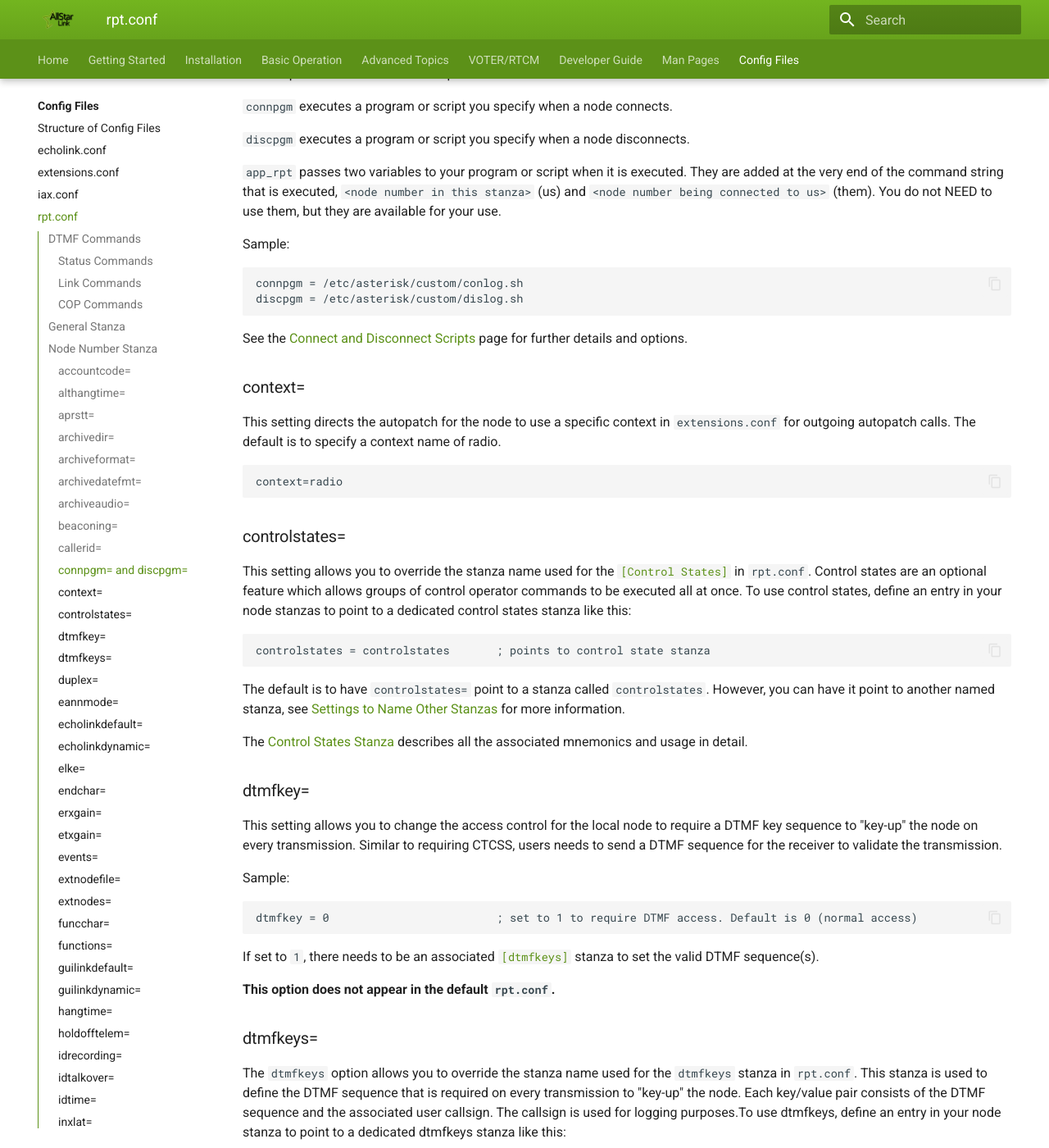
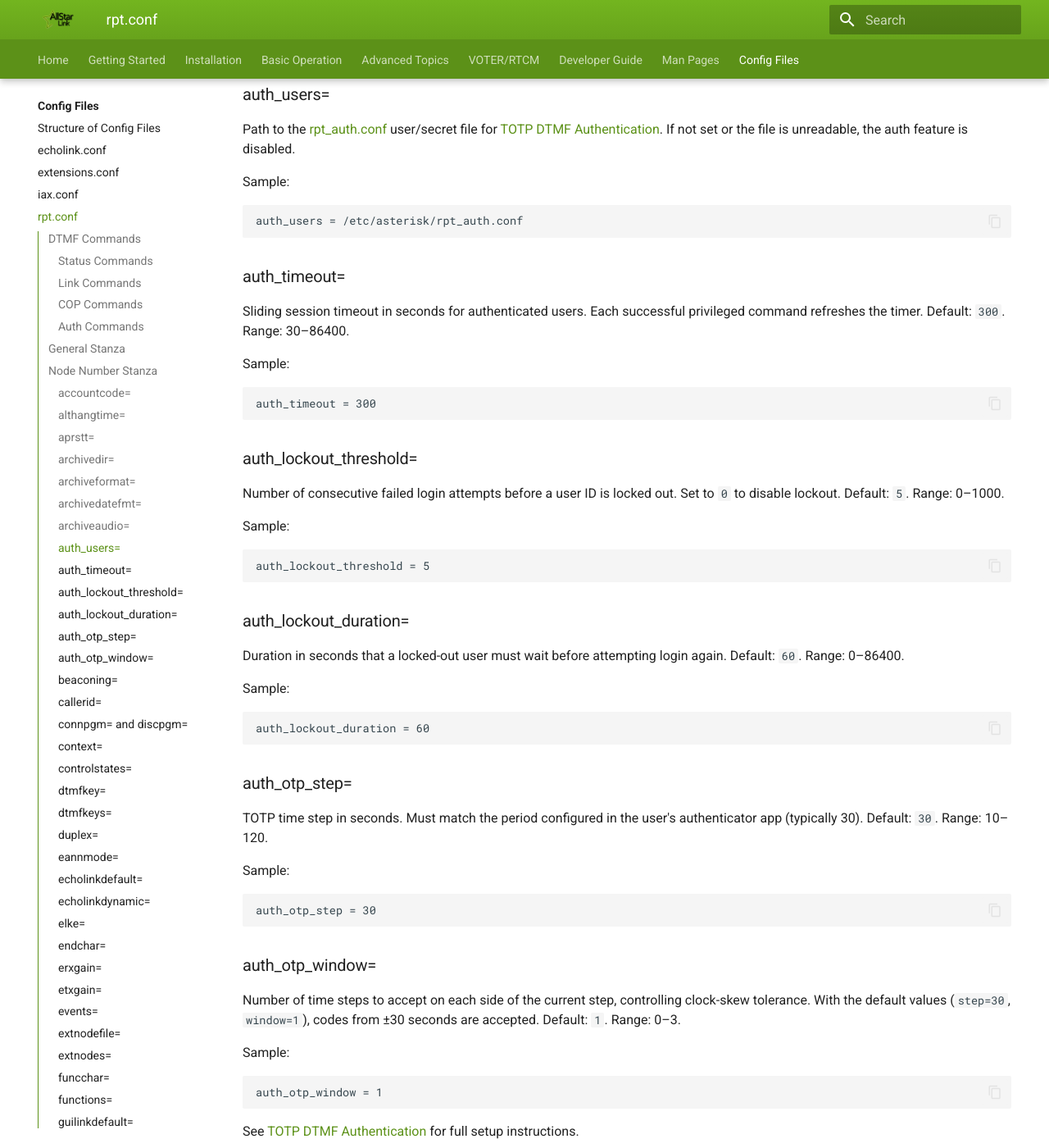
Before and after one commit to AllStarLink/ASL3-Manual, an MkDocs documentation site: the page built from docs/config/rpt_conf.md, in a window 1280 px wide and 1400 px high, scrolled down 9567 px. Shown: the whole window at 82% size. Built offline with MkDocs 1.6.1 and Material for MkDocs 9.7.7, drawn with Linux system fonts in a browser that asks for light colours; some of the changed text lies outside the part shown.

Commit message:
Add TOTP DTMF Authentication documentation
- New advanced topic page: TOTP DTMF Authentication user guide
- New config reference page: rpt_auth.conf
- Add auth_* keys and auth function class to rpt_conf.md
- Update navigation in mkdocs.yml

````diff
--- a/docs/config/rpt_conf.md
+++ b/docs/config/rpt_conf.md
@@ -158,6 +158,25 @@ COP|Description
 64|Send pre-configured APRSTT notification, quietly (cop,64,CALL[,OVERLAYCHR])
 65|Send POCSAG page (equipped channel types only)
 
+### Auth Commands
+Commands using the `auth` function class provide [TOTP DTMF Authentication](../adv-topics/totp-auth.md) — per-user, one-time-password access control for privileged DTMF commands.
+
+Sample:
+
+```
+A1 = auth,a   ; Login (expects 4-digit user ID + 6-digit OTP)
+A2 = auth,s   ; Status query
+A3 = auth,l   ; Logout
+```
+
+auth|Description
+----|----------
+a|Login. Collects exactly 10 additional digits (4-digit user ID + 6-digit TOTP code) and authenticates.
+s|Status. Plays a courtesy tone indicating whether a session is active.
+l|Logout. Clears the active authentication session on this node.
+
+The auth function requires additional configuration. See [TOTP DTMF Authentication](../adv-topics/totp-auth.md) for full setup instructions and the [`rpt_auth.conf`](rpt_auth_conf.md) reference for the user/secret file format.
+
 ## General Stanza
 ASL3 introduces a new stanza in `rpt.conf`, the `[general]` stanza.
 
@@ -273,6 +292,62 @@ archiveaudio = yes                  ; enable/disable audio recordings (default =
 ```
 
 See the [Audio and Activity Logging](../adv-topics/archivedir.md) page for additional details on this feature.
+
+### auth_users=
+Path to the [rpt_auth.conf](rpt_auth_conf.md) user/secret file for [TOTP DTMF Authentication](../adv-topics/totp-auth.md). If not set or the file is unreadable, the auth feature is disabled.
+
+Sample:
+
+```
+auth_users = /etc/asterisk/rpt_auth.conf
+```
+
+### auth_timeout=
+Sliding session timeout in seconds for authenticated users. Each successful privileged command refreshes the timer. Default: `300`. Range: 30–86400.
+
+Sample:
+
+```
+auth_timeout = 300
+```
+
+### auth_lockout_threshold=
+Number of consecutive failed login attempts before a user ID is locked out. Set to `0` to disable lockout. Default: `5`. Range: 0–1000.
+
+Sample:
+
+```
+auth_lockout_threshold = 5
+```
+
+### auth_lockout_duration=
+Duration in seconds that a locked-out user must wait before attempting login again. Default: `60`. Range: 0–86400.
+
+Sample:
+
+```
+auth_lockout_duration = 60
+```
+
+### auth_otp_step=
+TOTP time step in seconds. Must match the period configured in the user's authenticator app (typically 30). Default: `30`. Range: 10–120.
+
+Sample:
+
+```
+auth_otp_step = 30
+```
+
+### auth_otp_window=
+Number of time steps to accept on each side of the current step, controlling clock-skew tolerance. With the default values (`step=30`, `window=1`), codes from ±30 seconds are accepted. Default: `1`. Range: 0–3.
+
+Sample:
+
+```
+auth_otp_window = 1
+```
+
+See [TOTP DTMF Authentication](../adv-topics/totp-auth.md) for full setup instructions.
 
 ### beaconing=
 This option, when set to `1` will send the repeater ID at the [`idtime`](#idtime) interval, regardless of whether there was repeater activity or not. This feature appears to be required in the UK, but is probably illegal in the US.
--- a/mkdocs.yml
+++ b/mkdocs.yml
@@ -161,6 +161,7 @@ nav:
     - adv-topics/tlb.md
     - adv-topics/tonemacros.md
     - adv-topics/tonesignalling.md
+    - adv-topics/totp-auth.md
     - adv-topics/uefi-secureboot.md
     - adv-topics/usbinterfaces.md
   - VOTER/RTCM:
@@ -208,6 +209,7 @@ nav:
     - config/extensions_conf.md
     - config/iax_conf.md
     - config/rpt_conf.md
+    - config/rpt_auth_conf.md
     - config/simpleusb_conf.md
     - config/tlb_conf.md
     - config/voter_conf.md
````
Also changed, not shown: docs/adv-topics/totp-auth.md (added, +222 -0 lines), docs/config/rpt_auth_conf.md (added, +54 -0 lines).
